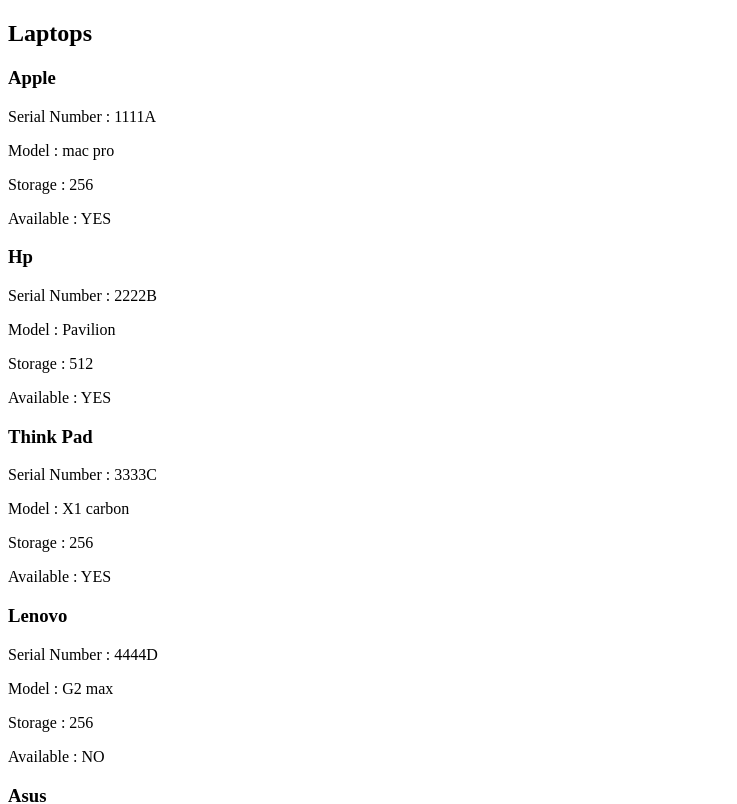
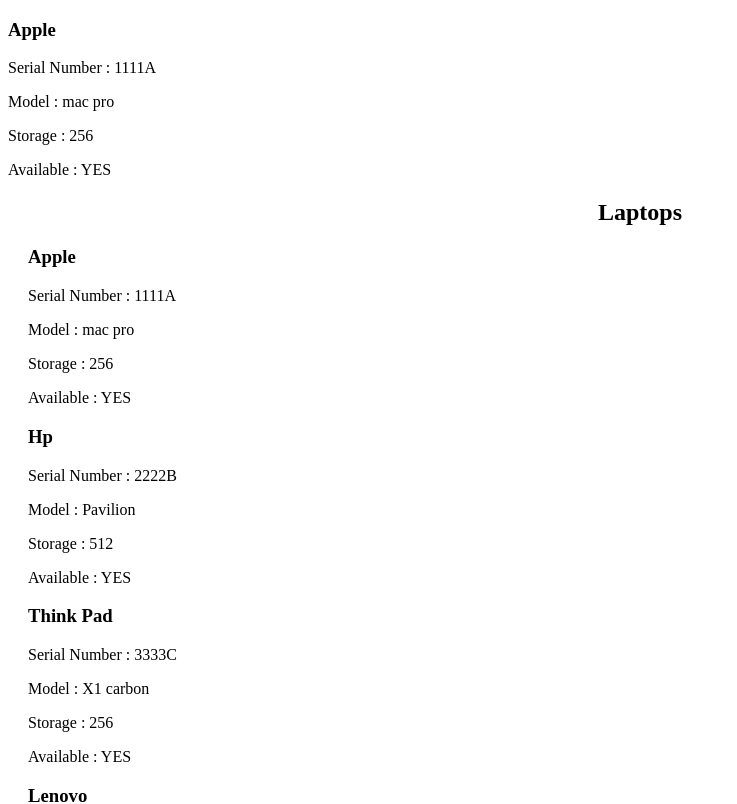
Before and after one commit to kir4t/Gurkirat-Singh-Learning-Angular, an Angular app: page / in a window 1280 px wide. Shown: the top 804 px of the page, without its empty margins (0-737 px from the left). Built offline with nearby package versions, Linux system fonts and the light colour scheme.

Commit message:
done till step 10 and fixed the errors

```diff
--- a/src/app/app.component.html
+++ b/src/app/app.component.html
@@ -1 +1,3 @@
+
+<app-laptops-list-item [laptop]="Laptop1"></app-laptops-list-item>
 <app-laptops-list></app-laptops-list>
--- a/src/app/app.component.ts
+++ b/src/app/app.component.ts
@@ -3,12 +3,13 @@
 import {Laptops} from "./Shared/Models/Laptops";
 import {JsonPipe, NgFor, NgForOf} from "@angular/common";
 import {LaptopsListComponent} from "./laptops-list/laptops-list.component";
+import {LaptopsListItemComponent} from "./laptops-list-item/laptops-list-item.component";
 
 
 @Component({
   selector: 'app-root',
   standalone: true,
-  imports: [RouterOutlet, NgForOf, JsonPipe, LaptopsListComponent],
+  imports: [RouterOutlet, NgForOf, JsonPipe, LaptopsListComponent, LaptopsListItemComponent],
   templateUrl:'./app.component.html',
   styleUrl: './app.component.css'
 })
@@ -16,14 +17,9 @@
   title = 'New Laptops'
 
   Laptop1 : Laptops = {serialNumber: "1111A", brand: "Apple", model: "mac pro", storage:  256, isAvailable: true};
-  Laptop2 : Laptops = {serialNumber: "2222B", brand: "Hp", model: "Pavilion", storage:  512, isAvailable: true};
-  Laptop3 : Laptops = {serialNumber: "3333C", brand: "Think Pad", model: "X1 carbon", storage:  256, isAvailable: true};
-  Laptop4 : Laptops = {serialNumber: "4444D", brand: "Lenovo", model: "G2 max", storage:  256, isAvailable: false};
-  Laptop5 : Laptops = {serialNumber: "5555E", brand: "Asus", model: "  book 15", storage:  512, isAvailable: false}
-  Laptop6 : Laptops = {serialNumber: "6666F", brand: "Apple", model: "  mac pro max", storage:  512, isAvailable: false}
 
 
 
   ArrayList: Laptops[] =
-    [this.Laptop1,this.Laptop2, this.Laptop3, this.Laptop4, this.Laptop5, this.Laptop6]
+    [this.Laptop1]
 }
--- a/src/app/laptops-list-item/laptops-list-item.component.html
+++ b/src/app/laptops-list-item/laptops-list-item.component.html
@@ -1 +1,7 @@
-<p>laptops-list-item works!</p>
+<div >
+  <h3>{{laptop.brand}}</h3>
+    <p>Serial Number : {{laptop.serialNumber}}</p>
+    <p>Model : {{laptop.model}}</p>
+    <p>Storage : {{laptop.storage}}</p>
+    <p>Available : {{laptop.isAvailable? 'YES' : 'NO'}}</p>
+  </div>
--- /dev/null
+++ b/src/app/laptops-list/laptops-list.component.scss
@@ -0,0 +1,31 @@
+.container {
+  margin: 20px;
+}
+
+h2 {
+  text-align: center;
+}
+
+table {
+  width: 100%;
+  border-collapse: collapse;
+  margin: 20px 0;
+}
+
+th, td {
+  border: 1px solid #ddd;
+  padding: 8px;
+  text-align: left;
+}
+
+th {
+  background-color: #f4f4f4;
+}
+
+tr:nth-child(even) {
+  background-color: #f9f9f9;
+}
+
+tr:hover {
+  background-color: #f1f1f1;
+}
--- a/src/app/laptops-list/laptops-list.component.ts
+++ b/src/app/laptops-list/laptops-list.component.ts
@@ -13,7 +13,7 @@
   standalone: true,
   imports: [RouterOutlet, NgForOf, JsonPipe, LaptopsListItemComponent],
   templateUrl: './laptops-list.component.html',
-  styleUrl: './laptops-list.component.css'
+  styleUrl: './laptops-list.component.scss'
 })
 export class LaptopsListComponent implements OnInit{
   title = 'New Laptops.ts'
```
Also changed, not shown: src/app/laptops-list-item/laptops-list-item.component.ts (+6 -3 lines), src/app/laptops-list-item/laptops-list-item.component.scss (renamed from src/app/laptops-list-item/laptops-list-item.component.css), src/app/laptops-list/laptops-list.component.css (deleted).
